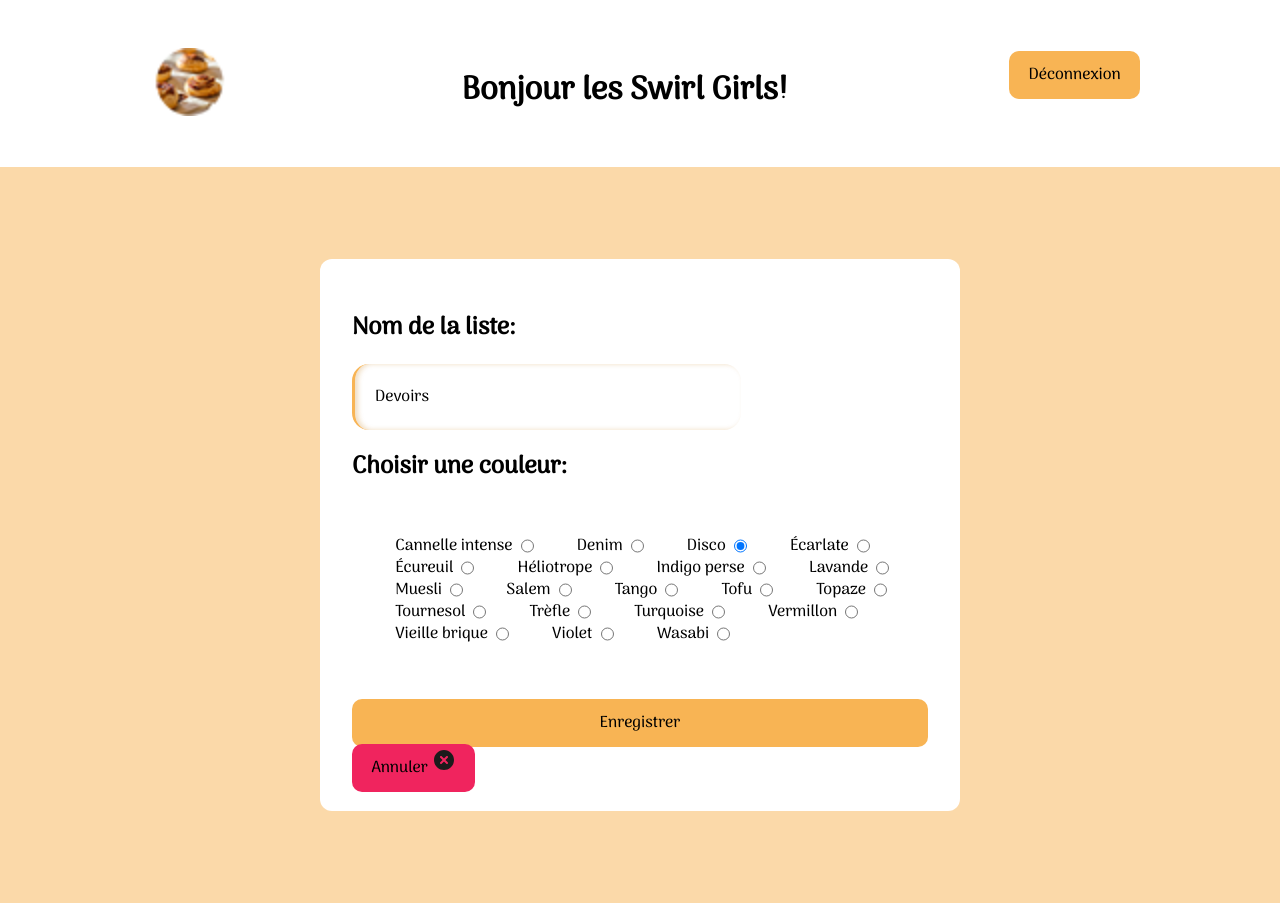
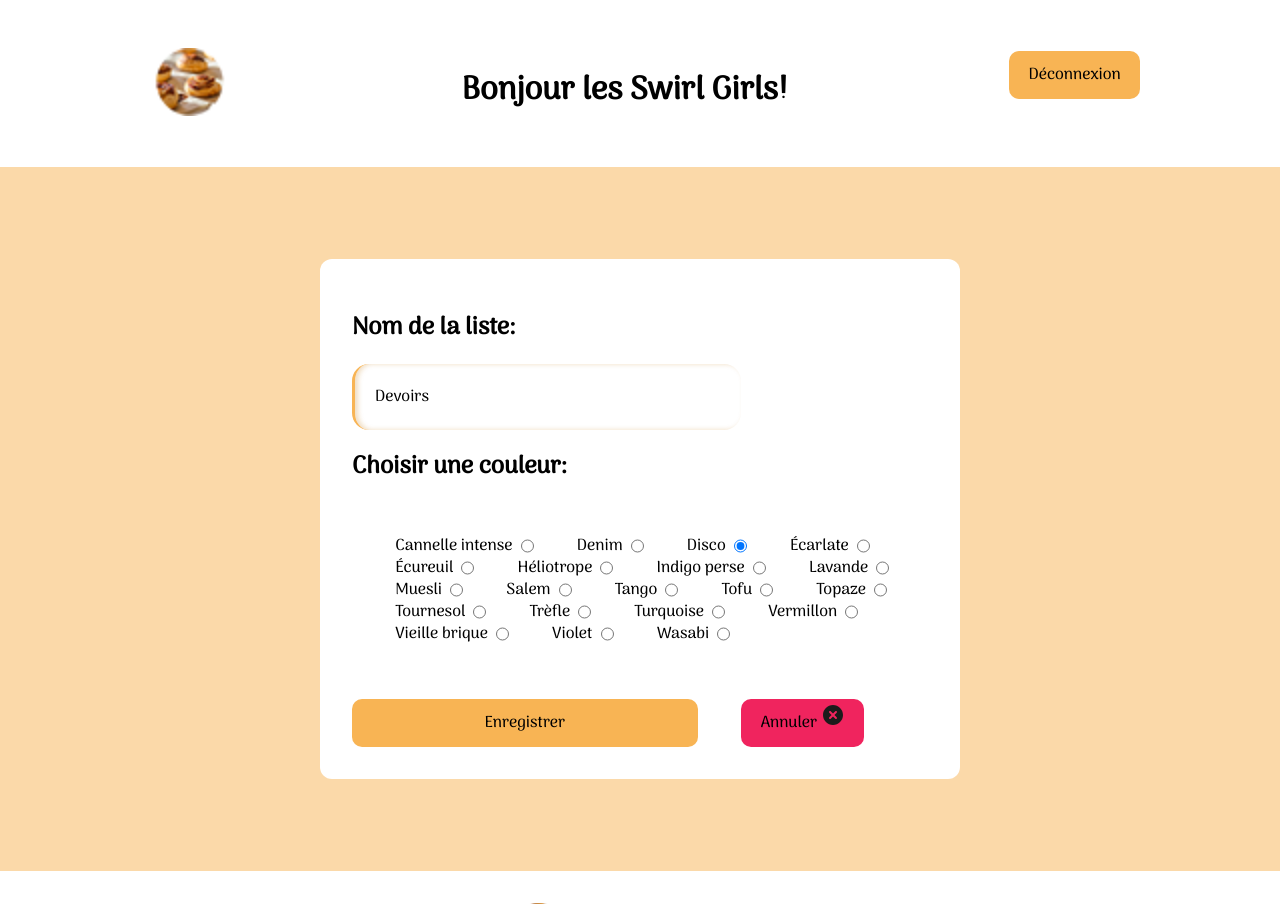
Before and after one commit to eatindehou/sugarswirls, a PHP site: page /listes/modifier.php?id_liste=2 in a window 1280 px wide. Shown: the top 904 px of the page. Run offline with PHP 8.4, Linux system fonts and the light colour scheme; data comes from the database, SQL or seed files in the repository.

Commit message:
message erreur

```diff
--- a/public/liaisons/css/styles.css
+++ b/public/liaisons/css/styles.css
@@ -909,9 +909,14 @@ main {
 .bloc {
   padding: 2em;
   border-radius: 12px;
-  margin: 3em 20em;
+  margin: 1em;
   margin-top: 3em auto;
   background-color: #FFF;
+}
+@media (min-width: 601px) {
+  .bloc {
+    margin: 3em 20em;
+  }
 }
 
 .couleurs {
@@ -923,6 +928,11 @@ main {
 .couleurs__nom {
   padding-left: 2.7em;
   padding-right: 0.5em;
+}
+
+.error {
+  color: #f0245e;
+  font-size: 1.2em;
 }
 
 .entete {
@@ -1168,7 +1178,7 @@ input[type=text], .selectionDate {
 
 input[name=btn_modifier], input[name=btn_nouveau] {
   margin-right: 4rem;
-  width: 100%;
+  width: 60%;
 }
 
 .formNouveau {
--- a/public/listes/modifier.php
+++ b/public/listes/modifier.php
@@ -14,7 +14,7 @@ else{
 }
 
 if(isset($_GET['btn_modifier'])){
-    var_dump("allo");
+    if(isset($_GET['couleur_id'])){
     $arrListes['nom']=$_GET['nom'];
     $arrListes['id']=$_GET['id_liste'];
     $arrListes['couleur_id']=$_GET['couleur_id'];
@@ -26,11 +26,16 @@ if(isset($_GET['btn_modifier'])){
                 "' WHERE id=".$arrListes['id'];
 
                 $pdosResultat = $objPdo->query($strRequete);
-                $strCodeErreur = $objPdo->errorCode();
 
     header("Location:".$niveau."index.php");
+    }
+    else{
+            $strMessage = "Erreur! Veuillez remplir tous les champs.";
+    }
 }
 else{
+    $strMessage = "";
+
     $strRequete = "SELECT id, nom, couleur_id FROM listes WHERE id=".$id_liste. " ORDER BY nom ";
 
 	$pdosResultatListe = $objPdo->prepare($strRequete);
@@ -120,7 +125,6 @@ $strRequete = "SELECT id, nom_fr, hexadecimal FROM couleurs ORDER BY nom_fr";
 <head>
     <meta name="viewport" content="width=device-width, initial-scale=1.0">
     <meta http-equiv="Content-Type" content="text/html; charset=UTF-8">
-    <meta charset="UTF-8">
     <title>Modification</title>
 	<?php include ($niveau . "liaisons/fragments/headlinks.inc.php");?>
 </head>
@@ -130,6 +134,7 @@ $strRequete = "SELECT id, nom_fr, hexadecimal FROM couleurs ORDER BY nom_fr";
     <br><br>
 <form action="<?php echo $niveau ?>listes/modifier.php" class="bloc" method="GET">
 
+        <p class="error"><?php echo $strMessage; ?></p>
         <h2><label for="nom">Nom de la liste:</label></h2>
         <input type="text" size="50" id="nom" name="nom" value="<?php echo $arrListes[0]['nom']; ?>">
         <input type="hidden" id="liste" name="id_liste" value="<?php echo $arrListes[0]['id']; ?>">
@@ -147,7 +152,7 @@ $strRequete = "SELECT id, nom_fr, hexadecimal FROM couleurs ORDER BY nom_fr";
         <?php  } ?>
 	</section>
 
-	<br>
+	        <br>
         	<input type="submit" value="Enregistrer" class="bouton" name="btn_modifier">
             <a class="bouton__annuler" href="<?php echo $niveau ?>index.php">Annuler <img src="<?php echo $niveau;?>liaisons/svg/cancel.svg" alt=""></a><br>
 	</form>
--- a/ressources/liaisons/scss/layout/elma-liste.scss
+++ b/ressources/liaisons/scss/layout/elma-liste.scss
@@ -214,7 +214,7 @@ input[type="text"], .selectionDate {
 
 input[name="btn_modifier"],input[name="btn_nouveau"] {
     margin-right: 4rem;
-    width: 100%;
+    width: 60%;
 
 }
 .formNouveau{
```
Also changed, not shown: public/index.php (+5 -20 lines), public/listes/ajouter.php (+12 -4 lines), ressources/liaisons/scss/layout/_accueil.scss (+10 -1 lines), 1 other file.
